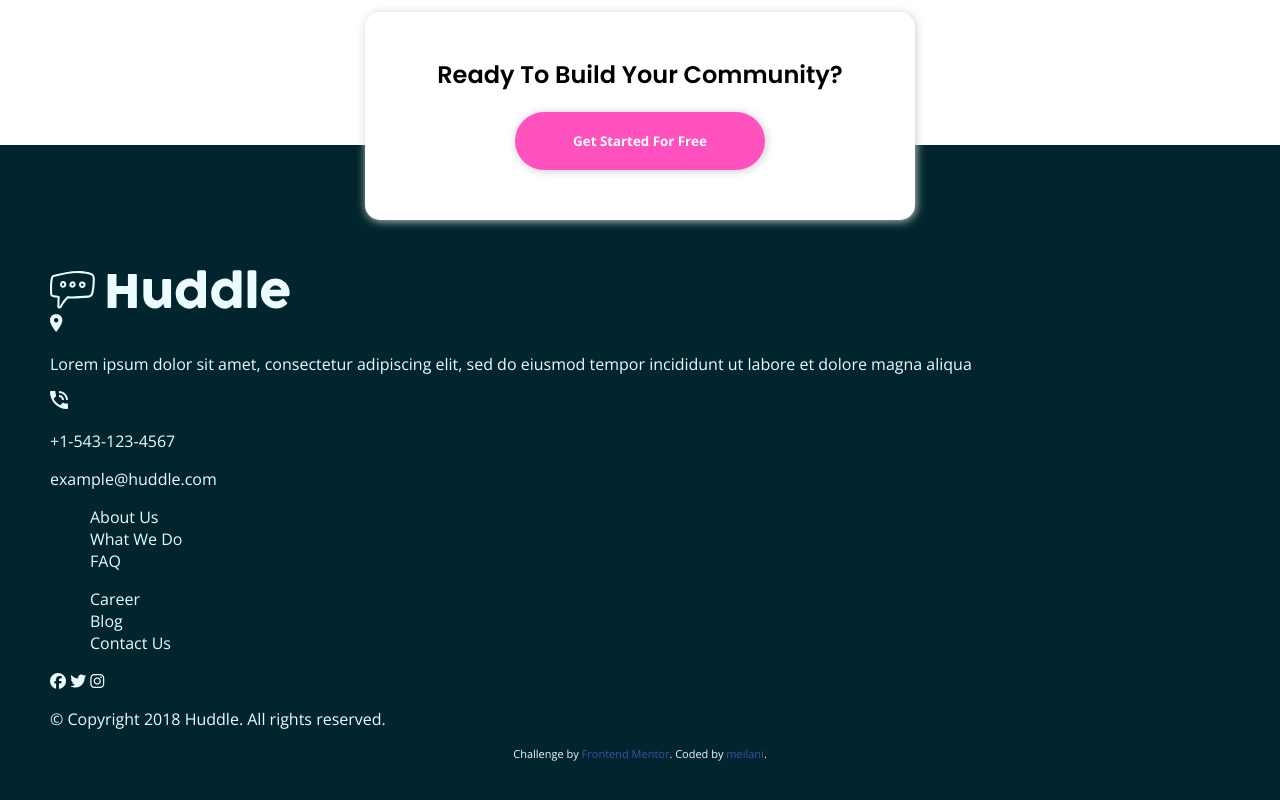
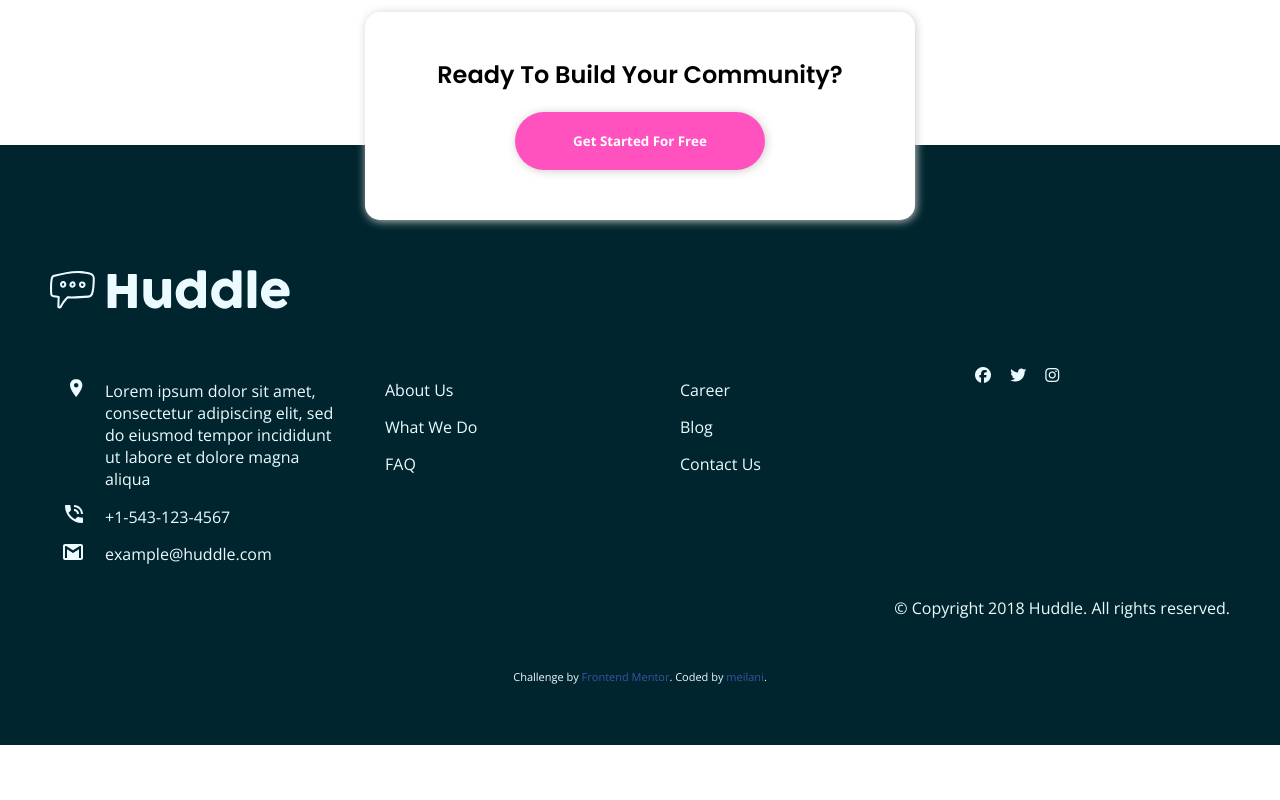
Before and after one commit to meilani/huddleLandingPage, a plain HTML site: page index.html in a window 1280 px wide. Shown: the part 1948-2748 px from the top of the page. After the commit the page ends 2693 px from the top, so only its background shows below. Drawn offline with nearby package versions, Linux system fonts and the light colour scheme.

Commit message:
footer structure

```diff
--- a/index.html
+++ b/index.html
@@ -112,37 +112,41 @@
   </div>
   <div class="footer-content">
 
-    <div class="contact">
-      <img src="./images/icon-location.svg" alt="">
-      <p>
-        Lorem ipsum dolor sit amet, consectetur adipiscing elit, sed do eiusmod tempor
-        incididunt ut labore et dolore magna aliqua
-      </p>
-      <img src="./images/icon-phone.svg" alt="">
-      <p>
-        +1-543-123-4567
-      </p>
-      example@huddle.com
+    <div class="contact footer-col">
+      <ul>
+        <li>
+            Lorem ipsum dolor sit amet, consectetur adipiscing elit, sed do eiusmod tempor
+            incididunt ut labore et dolore magna aliqua
+        </li>
+        <li>
+            +1-543-123-4567
+        </li>
+        <li>
+          example@huddle.com
+        </li>
+      </ul>
     </div>
 
-    <div class="footer-nav-1">
+    <div class="footer-nav footer-col">
       <ul>
         <li><a href="#">About Us</a></li>
         <li><a href="#">What We Do</a></li>
         <li><a href="#">FAQ</a></li>
       </ul>
     </div>
-    <div class="footer-nav-2">
+    <div class="footer-nav footer-col">
       <ul>
         <li>Career</li>
         <li>Blog</li>
         <li>Contact Us</li>
       </ul>
     </div>
-    <div class="footer-social">
-      <i class="fab fa-facebook"></i>
-      <i class="fab fa-twitter"></i>
-      <i class="fab fa-instagram"></i>
+    <div class="footer-social footer-col">
+      <ul>
+        <li><i class="fab fa-facebook"></i></li>
+        <li><i class="fab fa-twitter"></i></li>
+        <li><i class="fab fa-instagram"></i></li>
+      </ul>
     </div>
   </div>
   <div class="footer-copy">
--- a/style/main.css
+++ b/style/main.css
@@ -50,7 +50,8 @@ For the social icons, you can use a font icon library. Some suggestions can be f
 /***************
     GENERAL
 ***************/
-html, body {
+html,
+body {
     margin: 0;
     padding: 0;
     box-sizing: border-box;
@@ -61,7 +62,12 @@ body {
     font-weight: 400;
 }
 
-h1, h2, h3, h4, h5, h6 {
+h1,
+h2,
+h3,
+h4,
+h5,
+h6 {
     font-family: 'Poppins', sans-serif;
     font-weight: 600;
 }
@@ -138,7 +144,8 @@ header {
     flex-direction: column;
 }
 
-.hero-text p, .hero-text h1 {
+.hero-text p,
+.hero-text h1 {
     max-width: 450px;
 }
 
@@ -183,9 +190,7 @@ section {
     width: 80vw;
 }
 
-.section-1 {
-
-}
+.section-1 {}
 
 .section-2 {
     flex-direction: row-reverse;
@@ -199,9 +204,7 @@ section {
     max-width: 450px;
 }
 
-.section-image {
-
-}
+.section-image {}
 
 
 /***************
@@ -249,8 +252,67 @@ footer ul li {
     list-style-type: none;
 }
 
-.attribution { font-size: 11px; text-align: center; }
-.attribution a { color: hsl(228, 45%, 44%); }
+.footer-content {
+    display: flex;
+    flex-direction: row;
+    justify-content: center;
+    margin-top: 50px;
+
+}
+
+.footer-col {
+    flex: 1;
+}
+
+.footer-col ul,
+.footer-col p {
+    margin-top: 0;
+}
+
+.footer-nav ul li,
+.contact ul li {
+    margin: 15px 0
+}
+
+.contact ul {
+    max-width: 350px;
+}
+
+.contact ul li {
+    padding-left: 15px;
+}
+
+.contact ul li:first-child {
+    list-style-image: url("../images/icon-location.svg");
+}
+.contact ul li:nth-child(2) {
+    list-style-image: url("../images/icon-phone.svg");
+}
+.contact ul li:last-child {
+    list-style-image: url("../images/icon-email.svg");
+}
+
+
+
+.footer-social ul li {
+    display: inline;
+    margin-right: 15px;
+    text-align: left;
+}
+
+.footer-copy {
+    text-align: right;
+}
+
+.attribution {
+    margin-top: 50px;
+    font-size: 11px;
+    text-align: center;
+}
+
+.attribution a {
+    color: hsl(228, 45%, 44%);
+}
 
 /******************
     MEDIA QUERIES
@@ -275,7 +337,10 @@ footer ul li {
 }
 
 @media (max-width: 850px) {
-    .hero, .section-1, .section-2 {
+
+    .hero,
+    .section-1,
+    .section-2 {
         flex-direction: column;
         justify-content: center;
         align-items: center;
@@ -286,6 +351,17 @@ footer ul li {
         width: 85%;
     }
 
+    .footer-content {
+        flex-direction: column;
+    }
+
+    .footer-nav ul {
+        padding-left: 10px;
+    }
+
+    .footer-social {
+        text-align: center;
+    }
 }
 
 
```
